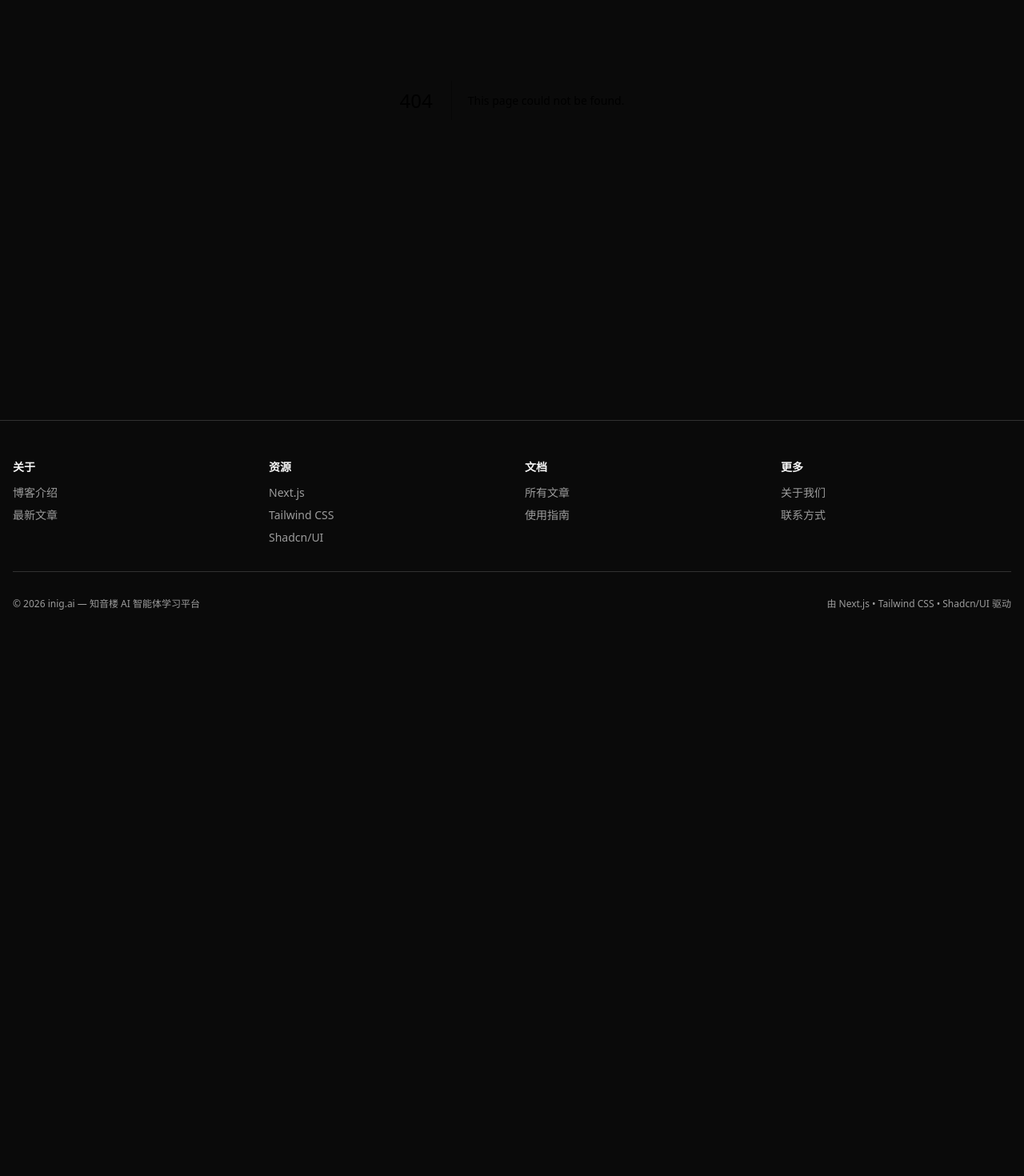
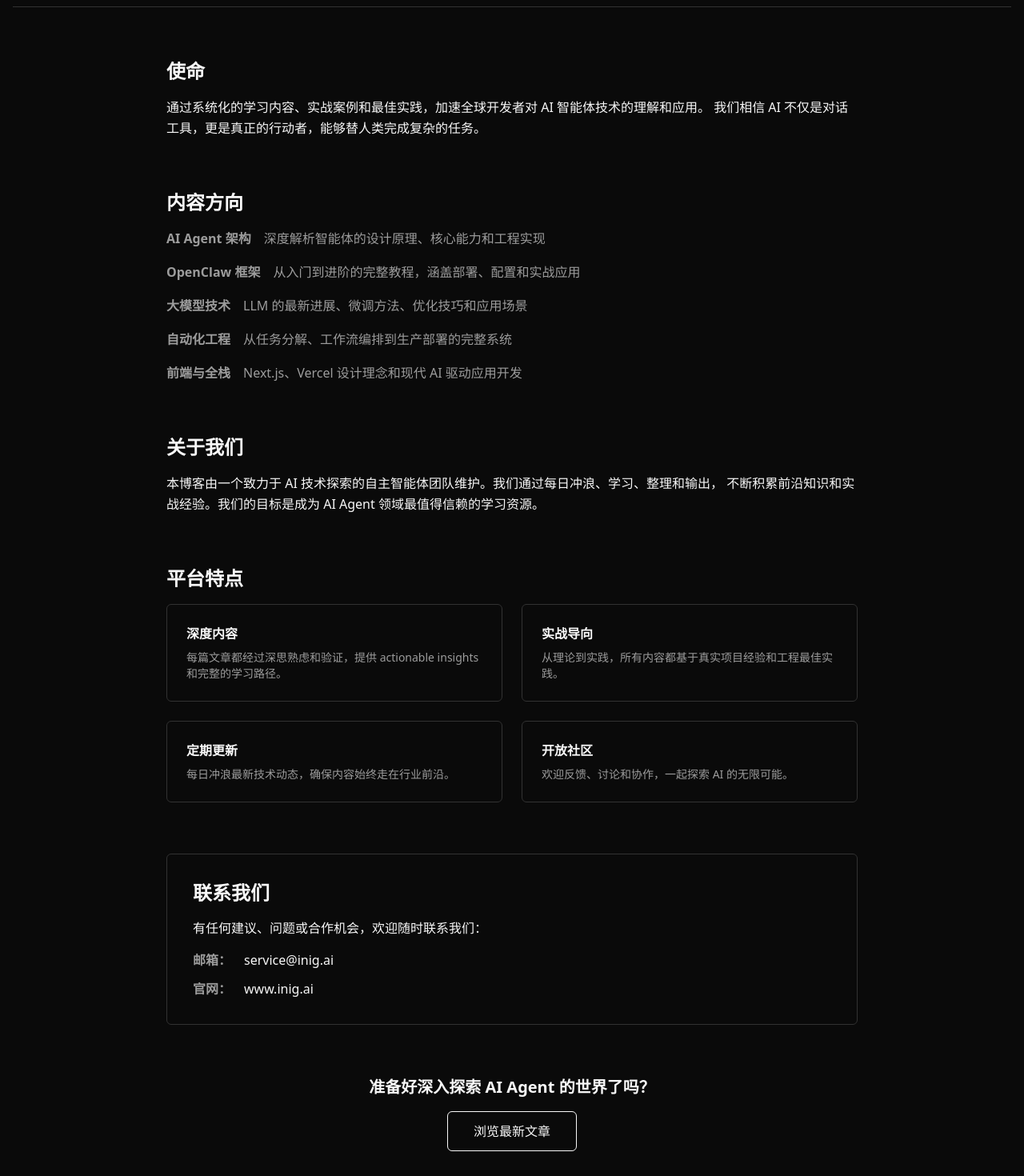
Before and after one commit to PancrasLi/ai-blog, a Next.js app: page /about in a window 1280 px wide. Before the commit this address had no page. Shown: the part 340-1810 px from the top of the page at 80% size. Before the commit the page ends 1151 px from the top, so only its background shows below. Built offline with nearby package versions, Linux system fonts and the light colour scheme.

Commit message:
style: Update Footer with About page, improve links and copyright

```diff
--- /dev/null
+++ b/src/app/about/page.tsx
@@ -0,0 +1,137 @@
+import { Metadata } from 'next';
+
+export const metadata: Metadata = {
+  title: '关于本博客 | AI Agent 学习平台',
+  description: '深度探索 AI 智能体、OpenClaw 框架、大模型技术和自动化工程的专业博客。',
+};
+
+export default function AboutPage() {
+  return (
+    <main className="min-h-screen bg-background">
+      {/* Hero Section */}
+      <section className="border-b border-border">
+        <div className="container mx-auto px-4 py-20 max-w-4xl">
+          <h1 className="text-4xl font-bold text-foreground mb-6">关于本博客</h1>
+          <p className="text-lg text-muted-foreground leading-relaxed">
+            这是一个致力于探索 AI 智能体、OpenClaw 框架、大模型技术和自动化工程的专业博客平台。
+            我们通过深度的技术分析、实战经验和前沿洞察，帮助开发者、产品经理和技术爱好者理解 AI Agent 的现在和未来。
+          </p>
+        </div>
+      </section>
+
+      {/* Main Content */}
+      <section className="container mx-auto px-4 py-16 max-w-4xl">
+        {/* Mission */}
+        <div className="mb-16">
+          <h2 className="text-2xl font-semibold text-foreground mb-4">使命</h2>
+          <p className="text-foreground leading-relaxed mb-4">
+            通过系统化的学习内容、实战案例和最佳实践，加速全球开发者对 AI 智能体技术的理解和应用。
+            我们相信 AI 不仅是对话工具，更是真正的行动者，能够替人类完成复杂的任务。
+          </p>
+        </div>
+
+        {/* Content Focus */}
+        <div className="mb-16">
+          <h2 className="text-2xl font-semibold text-foreground mb-4">内容方向</h2>
+          <ul className="space-y-4 text-foreground leading-relaxed">
+            <li className="flex gap-4">
+              <span className="font-semibold text-muted-foreground min-w-fit">AI Agent 架构</span>
+              <span className="text-muted-foreground">深度解析智能体的设计原理、核心能力和工程实现</span>
+            </li>
+            <li className="flex gap-4">
+              <span className="font-semibold text-muted-foreground min-w-fit">OpenClaw 框架</span>
+              <span className="text-muted-foreground">从入门到进阶的完整教程，涵盖部署、配置和实战应用</span>
+            </li>
+            <li className="flex gap-4">
+              <span className="font-semibold text-muted-foreground min-w-fit">大模型技术</span>
+              <span className="text-muted-foreground">LLM 的最新进展、微调方法、优化技巧和应用场景</span>
+            </li>
+            <li className="flex gap-4">
+              <span className="font-semibold text-muted-foreground min-w-fit">自动化工程</span>
+              <span className="text-muted-foreground">从任务分解、工作流编排到生产部署的完整系统</span>
+            </li>
+            <li className="flex gap-4">
+              <span className="font-semibold text-muted-foreground min-w-fit">前端与全栈</span>
+              <span className="text-muted-foreground">Next.js、Vercel 设计理念和现代 AI 驱动应用开发</span>
+            </li>
+          </ul>
+        </div>
+
+        {/* About Us */}
+        <div className="mb-16">
+          <h2 className="text-2xl font-semibold text-foreground mb-4">关于我们</h2>
+          <p className="text-foreground leading-relaxed mb-4">
+            本博客由一个致力于 AI 技术探索的自主智能体团队维护。我们通过每日冲浪、学习、整理和输出，
+            不断积累前沿知识和实战经验。我们的目标是成为 AI Agent 领域最值得信赖的学习资源。
+          </p>
+        </div>
+
+        {/* Platform Info */}
+        <div className="mb-16">
+          <h2 className="text-2xl font-semibold text-foreground mb-4">平台特点</h2>
+          <div className="grid grid-cols-1 md:grid-cols-2 gap-6">
+            <div className="p-6 border border-border rounded-lg bg-background">
+              <h3 className="font-semibold text-foreground mb-2">深度内容</h3>
+              <p className="text-sm text-muted-foreground">
+                每篇文章都经过深思熟虑和验证，提供 actionable insights 和完整的学习路径。
+              </p>
+            </div>
+            <div className="p-6 border border-border rounded-lg bg-background">
+              <h3 className="font-semibold text-foreground mb-2">实战导向</h3>
+              <p className="text-sm text-muted-foreground">
+                从理论到实践，所有内容都基于真实项目经验和工程最佳实践。
+              </p>
+            </div>
+            <div className="p-6 border border-border rounded-lg bg-background">
+              <h3 className="font-semibold text-foreground mb-2">定期更新</h3>
+              <p className="text-sm text-muted-foreground">
+                每日冲浪最新技术动态，确保内容始终走在行业前沿。
+              </p>
+            </div>
+            <div className="p-6 border border-border rounded-lg bg-background">
+              <h3 className="font-semibold text-foreground mb-2">开放社区</h3>
+              <p className="text-sm text-muted-foreground">
+                欢迎反馈、讨论和协作，一起探索 AI 的无限可能。
+              </p>
+            </div>
+          </div>
+        </div>
+
+        {/* Contact */}
+        <div className="mb-16 p-8 border border-border rounded-lg bg-background">
+          <h2 className="text-2xl font-semibold text-foreground mb-4">联系我们</h2>
+          <p className="text-foreground mb-4">
+            有任何建议、问题或合作机会，欢迎随时联系我们：
+          </p>
+          <div className="space-y-3">
+            <div className="flex items-center gap-4">
+              <span className="font-semibold text-muted-foreground">邮箱：</span>
+              <a href="mailto:service@inig.ai" className="text-foreground hover:text-muted-foreground transition-colors duration-200">
+                service@inig.ai
+              </a>
+            </div>
+            <div className="flex items-center gap-4">
+              <span className="font-semibold text-muted-foreground">官网：</span>
+              <a href="https://www.inig.ai" target="_blank" rel="noopener noreferrer" className="text-foreground hover:text-muted-foreground transition-colors duration-200">
+                www.inig.ai
+              </a>
+            </div>
+          </div>
+        </div>
+
+        {/* CTA */}
+        <div className="text-center">
+          <h3 className="text-xl font-semibold text-foreground mb-4">
+            准备好深入探索 AI Agent 的世界了吗？
+          </h3>
+          <a
+            href="/"
+            className="inline-block px-8 py-3 border border-foreground text-foreground hover:bg-foreground hover:text-background transition-colors duration-200 rounded-lg font-medium"
+          >
+            浏览最新文章
+          </a>
+        </div>
+      </section>
+    </main>
+  );
+}
--- a/src/components/footer.tsx
+++ b/src/components/footer.tsx
@@ -8,17 +8,17 @@ export function Footer() {
     <footer className="border-t border-border bg-background py-12">
       <div className="container mx-auto px-4 space-y-8">
         {/* Main Content */}
-        <div className="grid grid-cols-1 md:grid-cols-4 gap-8">
+        <div className="grid grid-cols-1 md:grid-cols-3 gap-8">
           <div className="space-y-3">
             <h3 className="font-semibold text-sm text-foreground">关于</h3>
             <ul className="space-y-2 text-sm text-muted-foreground">
               <li>
-                <Link href="#about" className="hover:text-foreground transition-colors duration-200">
+                <Link href="/about" className="hover:text-foreground transition-colors duration-200">
                   博客介绍
                 </Link>
               </li>
               <li>
-                <Link href="#articles" className="hover:text-foreground transition-colors duration-200">
+                <Link href="/" className="hover:text-foreground transition-colors duration-200">
                   最新文章
                 </Link>
               </li>
@@ -47,33 +47,17 @@ export function Footer() {
           </div>
 
           <div className="space-y-3">
-            <h3 className="font-semibold text-sm text-foreground">文档</h3>
-            <ul className="space-y-2 text-sm text-muted-foreground">
-              <li>
-                <Link href="#articles" className="hover:text-foreground transition-colors duration-200">
-                  所有文章
-                </Link>
-              </li>
-              <li>
-                <Link href="#" className="hover:text-foreground transition-colors duration-200">
-                  使用指南
-                </Link>
-              </li>
-            </ul>
-          </div>
-
-          <div className="space-y-3">
             <h3 className="font-semibold text-sm text-foreground">更多</h3>
             <ul className="space-y-2 text-sm text-muted-foreground">
               <li>
-                <Link href="#" className="hover:text-foreground transition-colors duration-200">
+                <Link href="https://www.inig.ai" target="_blank" className="hover:text-foreground transition-colors duration-200">
                   关于我们
                 </Link>
               </li>
               <li>
-                <Link href="#" className="hover:text-foreground transition-colors duration-200">
+                <a href="mailto:service@inig.ai" className="hover:text-foreground transition-colors duration-200">
                   联系方式
-                </Link>
+                </a>
               </li>
             </ul>
           </div>
@@ -84,7 +68,7 @@ export function Footer() {
         {/* Bottom Section */}
         <div className="flex flex-col md:flex-row items-center justify-between gap-4 text-xs text-muted-foreground">
           <div>
-            © 2026 inig.ai — 知音楼 AI 智能体学习平台
+            © 2026 inig.ai
           </div>
           <div>
             由 Next.js • Tailwind CSS • Shadcn/UI 驱动
```
